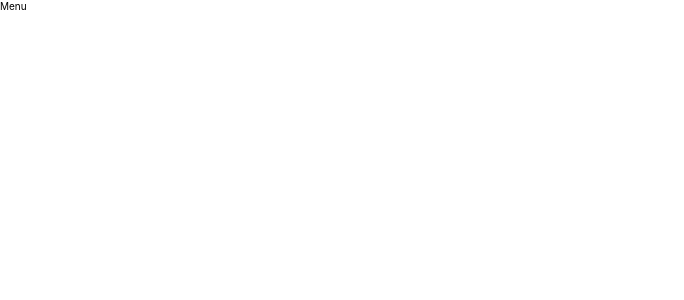
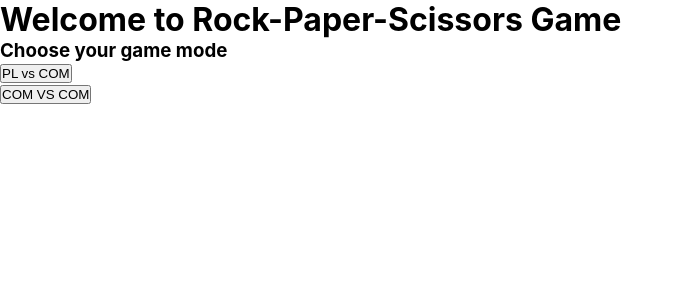
Before and after one commit to BMidhun/rock-paper-game, a React (Create React App) app: page / in a window 1280 px wide. Shown: the top 300 px of the page, without its empty margins (0-684 px from the left). Built offline with nearby package versions, Linux system fonts and the light colour scheme.

Commit message:
add main menu

```diff
--- a/src/App.tsx
+++ b/src/App.tsx
@@ -1,13 +1,19 @@
 import { useState } from "react";
 import "./App.css";
 import { COMVSCOM, PLVSCOM } from "./interfaces";
+import GameBoard from "./pages/game-board";
+import Menu from "./pages/menu";
 
 function App() {
   const [gameMode, setGameMode] = useState<PLVSCOM | COMVSCOM | null>(null);
 
+  function selectGameMode(mode: PLVSCOM | COMVSCOM) {
+    setGameMode(mode);
+  }
+
   if (!gameMode) {
-    return <div>Menu</div>;
-  } else return <div>Game</div>;
+    return <Menu selectGameMode={selectGameMode} />;
+  } else return <GameBoard />;
 }
 
 export default App;
--- a/src/constants/game-entities.ts
+++ b/src/constants/game-entities.ts
@@ -1,4 +1,4 @@
-import { Entities } from "../interfaces";
+import { COMVSCOM, Entities, PLVSCOM } from "../interfaces";
 import { GameEntity } from "../utils/gameEntity.class";
 
 const rock = new GameEntity(Entities.ROCK, "");
@@ -6,3 +6,6 @@ const paper = new GameEntity(Entities.PAPER, "");
 const scissors = new GameEntity(Entities.SCISSORS, "");
 
 export const GameEntities = [rock, paper, scissors];
+
+export const MODE_PLVSCOM: PLVSCOM = "PLVSCOM";
+export const MODE_COMVSCOM: COMVSCOM = "COMVSCOM";
--- a/src/index.css
+++ b/src/index.css
@@ -1,13 +1,11 @@
 *,*::after,*::before{
   margin: 0px;
   padding: 0px;
-  box-sizing: inherit;
+  box-sizing: border-box;
 }
 
 html{
-  font-size: 62.5%;
   height: 100%;
-  box-sizing: border-box;
 }
 
 body {
@@ -26,6 +24,8 @@ code {
 }
 
 
+
+
 #root{
   height: 100%;
 }
--- /dev/null
+++ b/src/pages/game-board/index.tsx
@@ -0,0 +1,7 @@
+import React from "react";
+
+function GameBoard() {
+  return <div>GameBoard</div>;
+}
+
+export default GameBoard;
--- /dev/null
+++ b/src/pages/menu/index.tsx
@@ -0,0 +1,34 @@
+import React from "react";
+import { MODE_COMVSCOM, MODE_PLVSCOM } from "../../constants/game-entities";
+import { COMVSCOM, PLVSCOM } from "../../interfaces";
+
+interface IProps {
+  selectGameMode: (mode: PLVSCOM | COMVSCOM) => void;
+}
+
+function Menu({ selectGameMode }: IProps) {
+  return (
+    <div className="menu">
+      <h1>Welcome to Rock-Paper-Scissors Game</h1>
+      <h3>Choose your game mode</h3>
+      <ul className="menu-mode">
+        <li>
+          <button
+            onClick={() => {
+              selectGameMode(MODE_PLVSCOM);
+            }}
+          >
+            PL vs COM
+          </button>
+        </li>
+        <li>
+          <button onClick={() => selectGameMode(MODE_COMVSCOM)}>
+            COM VS COM
+          </button>
+        </li>
+      </ul>
+    </div>
+  );
+}
+
+export default Menu;
```
